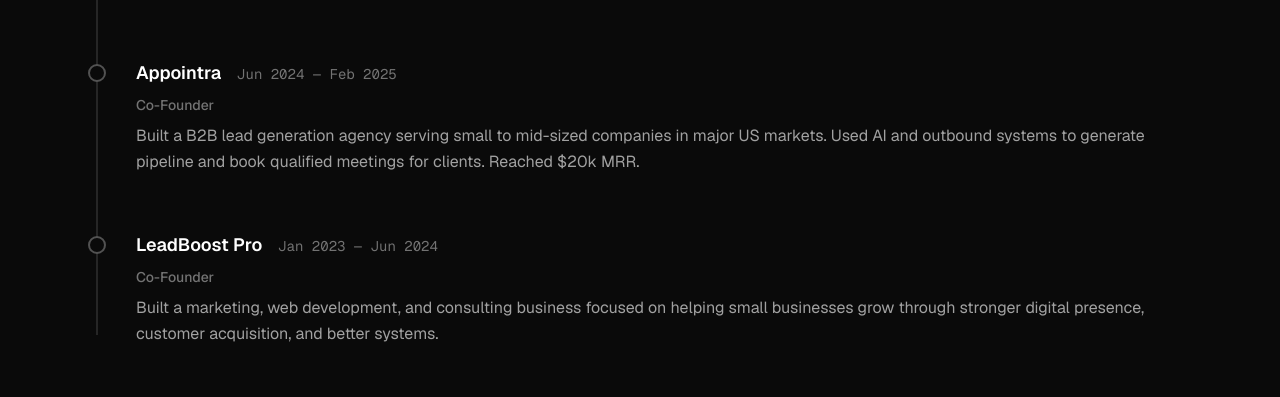
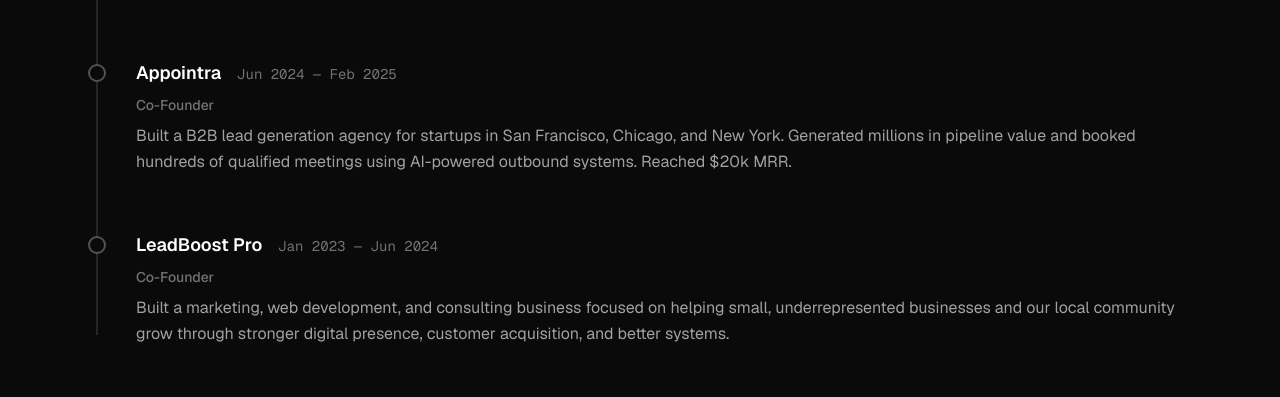
Before and after one commit to kayahickindev/kaya-site, a Next.js app: page / in a window 1280 px wide. Shown: the part 4262-4659 px from the top of the page. Built offline with nearby package versions, Linux system fonts and the light colour scheme; no server answers.

Commit message:
Strengthen work experience descriptions
- Appointra: specific cities, pipeline scale, qualified meetings, $20k MRR
- LeadBoost Pro: community-focused, underrepresented businesses angle

Co-Authored-By: Claude Opus 4.6 (1M context) <noreply@anthropic.com>

```diff
--- a/src/data/content.ts
+++ b/src/data/content.ts
@@ -130,7 +130,7 @@ export const siteConfig = {
       role: "Co-Founder",
       period: "Jun 2024 — Feb 2025",
       description:
-        "Built a B2B lead generation agency serving small to mid-sized companies in major US markets. Used AI and outbound systems to generate pipeline and book qualified meetings for clients. Reached $20k MRR.",
+        "Built a B2B lead generation agency for startups in San Francisco, Chicago, and New York. Generated millions in pipeline value and booked hundreds of qualified meetings using AI-powered outbound systems. Reached $20k MRR.",
       active: false,
     },
     {
@@ -138,7 +138,7 @@ export const siteConfig = {
       role: "Co-Founder",
       period: "Jan 2023 — Jun 2024",
       description:
-        "Built a marketing, web development, and consulting business focused on helping small businesses grow through stronger digital presence, customer acquisition, and better systems.",
+        "Built a marketing, web development, and consulting business focused on helping small, underrepresented businesses and our local community grow through stronger digital presence, customer acquisition, and better systems.",
       active: false,
     },
   ],
```
